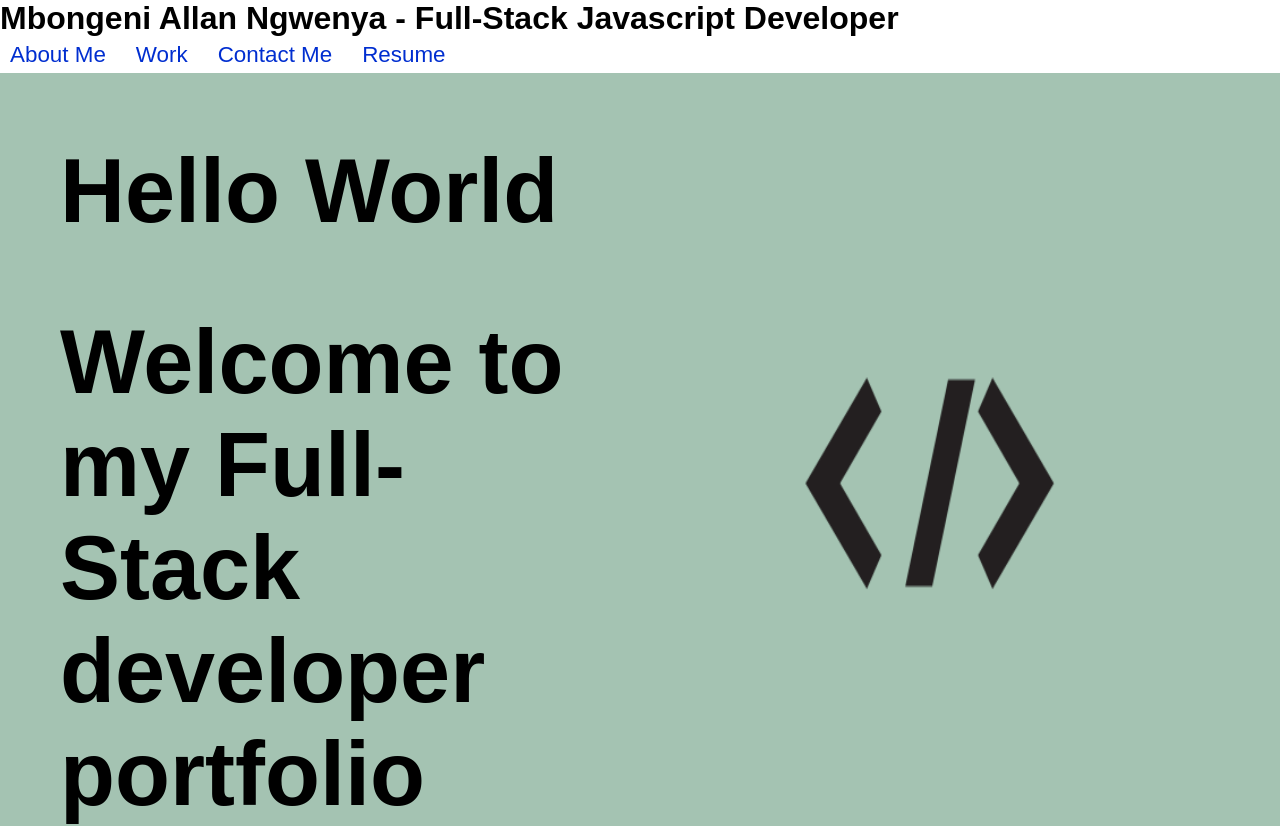
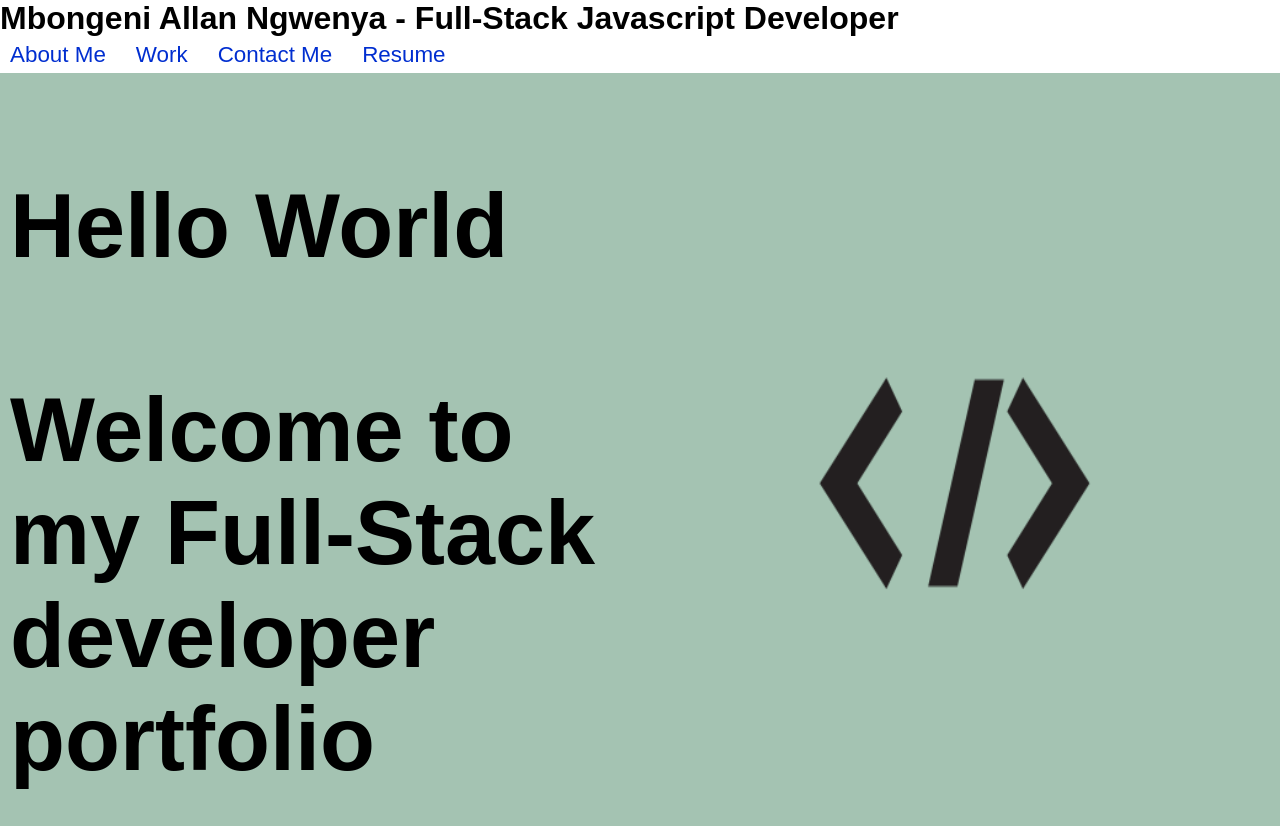
Before and after one commit to Allan-Ngwenya/Portfolio, a plain HTML site: page index.html in a window 1280 px wide. Shown: the top 826 px of the page. Drawn offline with Linux system fonts and the light colour scheme.

Commit message:
less padding on hero section - content within looks more alligned

```diff
--- a/style.css
+++ b/style.css
@@ -34,7 +34,7 @@ nav a:last-child {
 
 .hero__section {
   background: #A4C3B2;
-  padding: 0 60px;
+  padding: 0 10px;
   color: #000000;
 }
 
```
